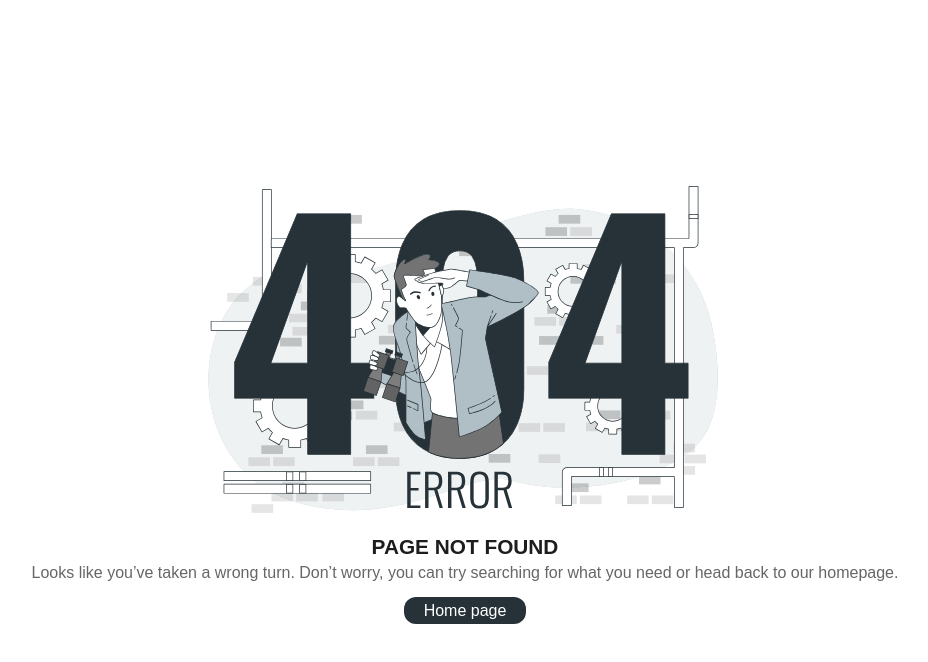
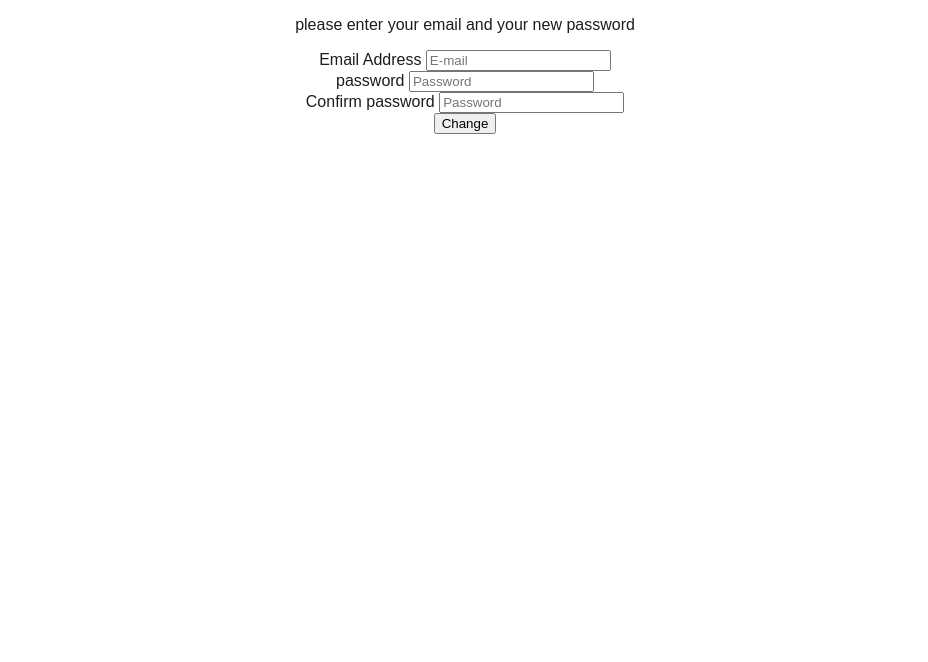
Before and after one commit to abanoub-refaat/CS309_EcommerceProject_Front-end, a React (Vite) app: page /Forget in a window 1280 px wide. Before the commit this address had no page. Shown: the top 662 px of the page, without its empty margins (175-1103 px from the left). Built offline with nearby package versions, Linux system fonts and the light colour scheme; a web font is replaced by a local one.

Commit message:
add Forget Component

```diff
--- a/src/App.jsx
+++ b/src/App.jsx
@@ -3,7 +3,7 @@ import { BrowserRouter as Router, Routes, Route } from "react-router-dom";
 import Signup from "./components/Signup";
 import Login from "./components/Login";
 import Error from "./components/Error";
-
+import Forget from "./components/Forget";
 function App() {
   return (
     <Router>
@@ -11,6 +11,7 @@ function App() {
         <Route path="/" element={<Signup />} />
         <Route path="/signup" element={<Signup />} />
         <Route path="/login" element={<Login />} />
+        <Route path="/Forget" element={<Forget />} />
         <Route path="/*" element={<Error />} />
       </Routes>
     </Router>
--- /dev/null
+++ b/src/components/Forget.jsx
@@ -0,0 +1,99 @@
+import { useState } from "react";
+// import "./Forget.css";
+
+const Forget = () => {
+  const [email, setEmail] = useState("");
+  const [password, setPassword] = useState("");
+  const [ConfirmPassword, setConfirmPassword] = useState("");
+  const [errorMessage, setErrorMessage] = useState("");
+
+  const handleSubmit = (e) => {
+    e.preventDefault();
+    if (password !== ConfirmPassword) {
+      setErrorMessage("Passwords do not match!");
+    } else {
+      setErrorMessage("");
+      alert("Password Changed successfully!");
+      // Proceed with form submission logic
+    }
+    // Handle login logic here
+    fetch("https://example.com/api/Forget", {
+      method: "POST",
+      headers: {
+        "Content-Type": "application/json",
+      },
+      body: JSON.stringify({ email, password, ConfirmPassword }),
+    })
+      .then((response) => response.json())
+      .then((data) => {
+        console.log("Success:", data);
+        // Handle successful change password
+      })
+      .catch((error) => {
+        console.error("Error:", error);
+        // Handle change password error here
+      });
+  };
+  return (
+    <div className="ChangePassword-container">
+      <div className="ChangePassword-content">
+        <div className="text">
+          <p>please enter your email and your new password</p>
+        </div>
+        <form className="ChangePassword-form" onSubmit={handleSubmit}>
+          <div className="ChangePassword-form-group">
+            <label htmlFor="email" className="form-label">
+              Email Address{" "}
+            </label>
+            <input
+              type="email"
+              id="email"
+              name="email"
+              className="form-input"
+              value={email}
+              onChange={(e) => setEmail(e.target.value)}
+              required
+              placeholder="E-mail"
+            />
+          </div>
+          <div className="password-form-group">
+            <label htmlFor="password" className="form-label">
+              password{" "}
+            </label>
+            <input
+              type="password"
+              id="password"
+              name="password"
+              className="form-input"
+              value={password}
+              onChange={(e) => setPassword(e.target.value)}
+              required
+              placeholder="Password"
+            />
+          </div>
+          <div className="ChangePassword-form-group">
+            <label htmlFor="ConfirmPassword" className="form-label">
+              Confirm password{" "}
+            </label>
+            <input
+              type="password"
+              id="password"
+              name="password"
+              className="form-input"
+              value={ConfirmPassword}
+              onChange={(e) => setConfirmPassword(e.target.value)}
+              required
+              placeholder="Password"
+            />
+          </div>
+          {errorMessage && <p style={{ color: "red" }}>{errorMessage}</p>}
+          <button type="submit" className="ChangePassword-button">
+            Change
+          </button>
+        </form>
+      </div>
+    </div>
+  );
+};
+
+export default Forget;
```
